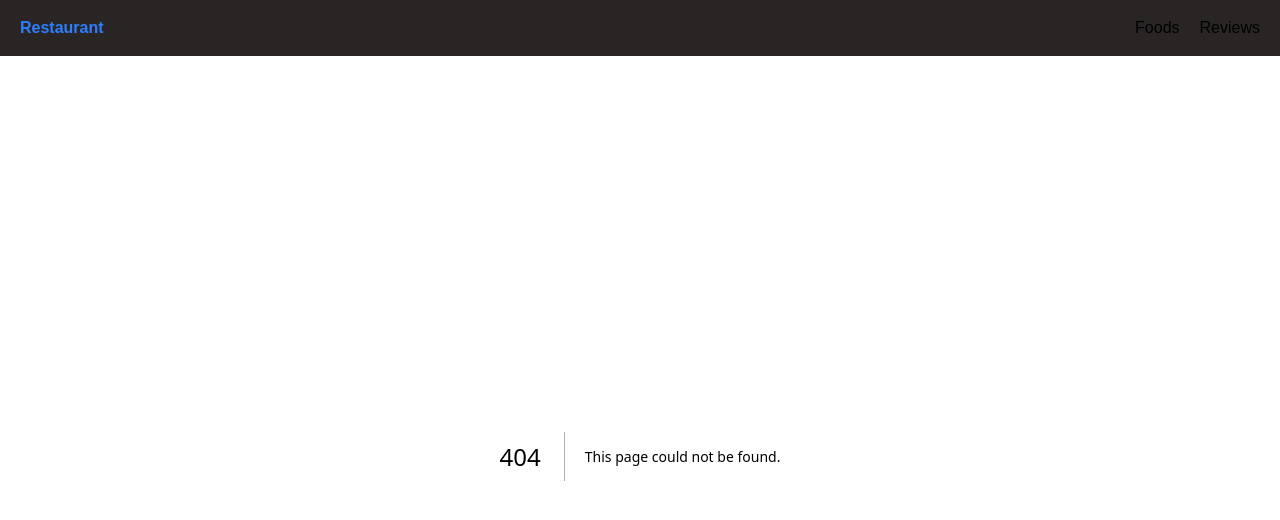
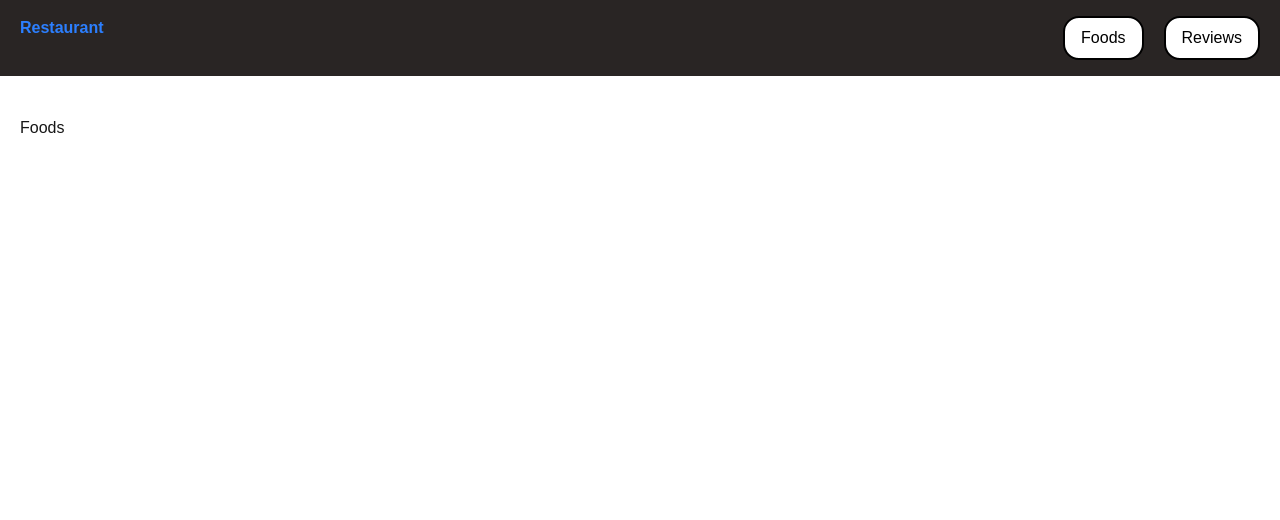
Before and after one commit to the-abed/my-restaurant, a Next.js app: page /foods in a window 1280 px wide. Before the commit this address had no page. Shown: the top 520 px of the page. Built offline with nearby package versions, Linux system fonts and the light colour scheme.

Commit message:
add new pages

```diff
--- /dev/null
+++ b/src/app/foods/page.jsx
@@ -0,0 +1,11 @@
+import React from 'react';
+
+const FoodsPage = () => {
+    return (
+        <div>
+           <h2>Foods</h2>
+        </div>
+    );
+};
+
+export default FoodsPage;
--- a/src/app/globals.css
+++ b/src/app/globals.css
@@ -27,14 +27,5 @@ body {
 
 /* Black and White button */
 .btn{
-  background-color: #000000;
-  border: none;
-  color: #ffffff;
-  padding: 15px 32px;
-  text-align: center;
-  text-decoration: none;
-  display: inline-block;
-  font-size: 16px;
-  margin: 4px 2px;
-  cursor: pointer;
+  @apply px-4 py-2 bg-white text-black rounded-2xl border-2 border-black hover:bg-black hover:text-white;
 }
--- a/src/app/layout.jsx
+++ b/src/app/layout.jsx
@@ -24,7 +24,10 @@ export default function RootLayout({ children }) {
         className={`${geistSans.variable} ${geistMono.variable} antialiased`}
       >
         <header><Navbar></Navbar></header>
+        <main className="container mx-auto px-5 py-10">
+
         {children}
+        </main>
       </body>
     </html>
   );
--- /dev/null
+++ b/src/app/reviews/page.jsx
@@ -0,0 +1,11 @@
+import React from 'react';
+
+const ReviewsPage = () => {
+    return (
+        <div>
+           <h2>Reviews</h2>
+        </div>
+    );
+};
+
+export default ReviewsPage;
--- a/src/components/Navbar.jsx
+++ b/src/components/Navbar.jsx
@@ -7,10 +7,10 @@ const Navbar = () => {
       <h2 className="font-bold  text-blue-500">Restaurant</h2>
       <ul className="flex gap-5">
         <Link href="/foods">
-          <li>Foods</li>
+          <li className="btn">Foods</li>
         </Link>
         <Link href="/reviews">
-          <li>Reviews</li>
+          <li className="btn">Reviews</li>
         </Link>
       </ul>
     </div>
```
